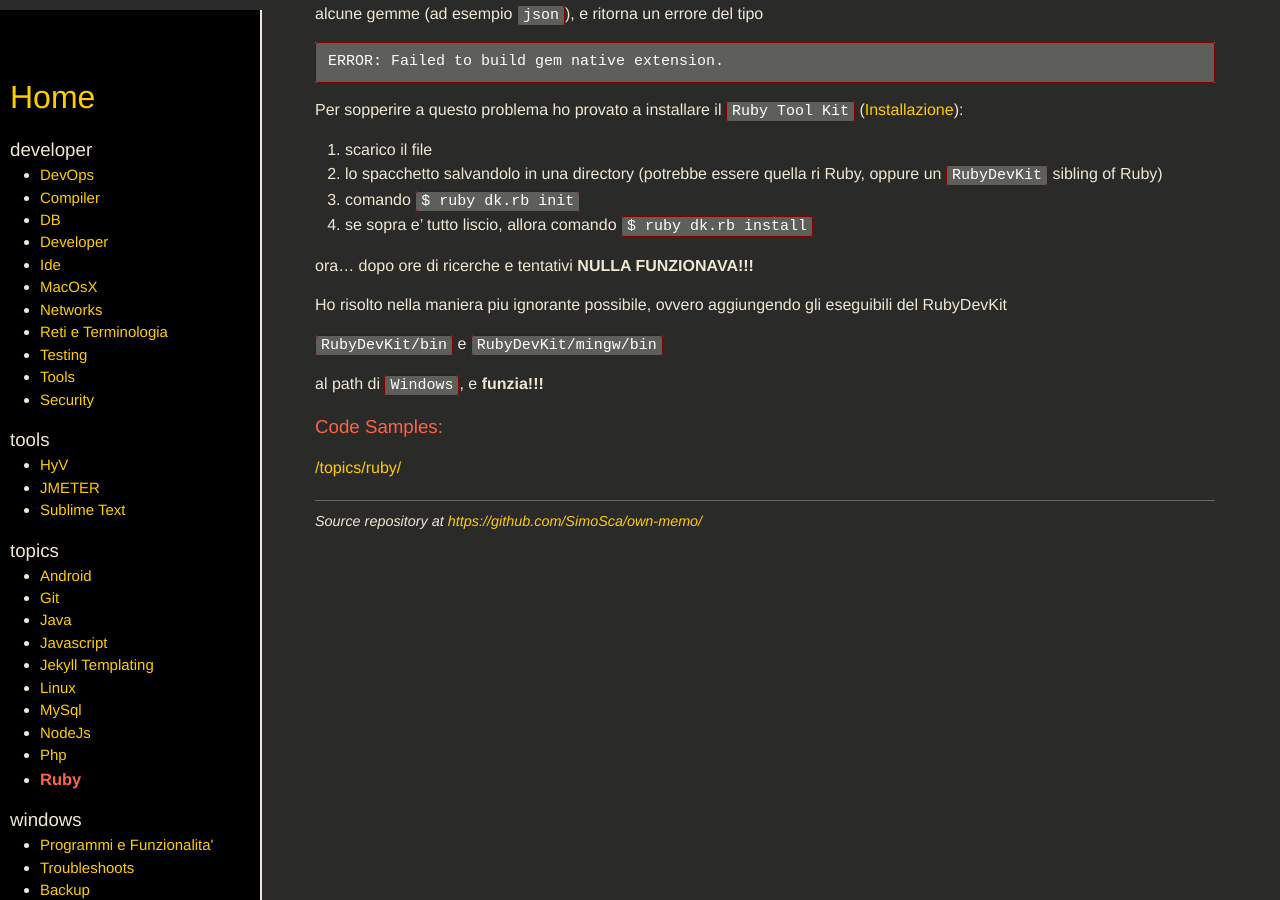
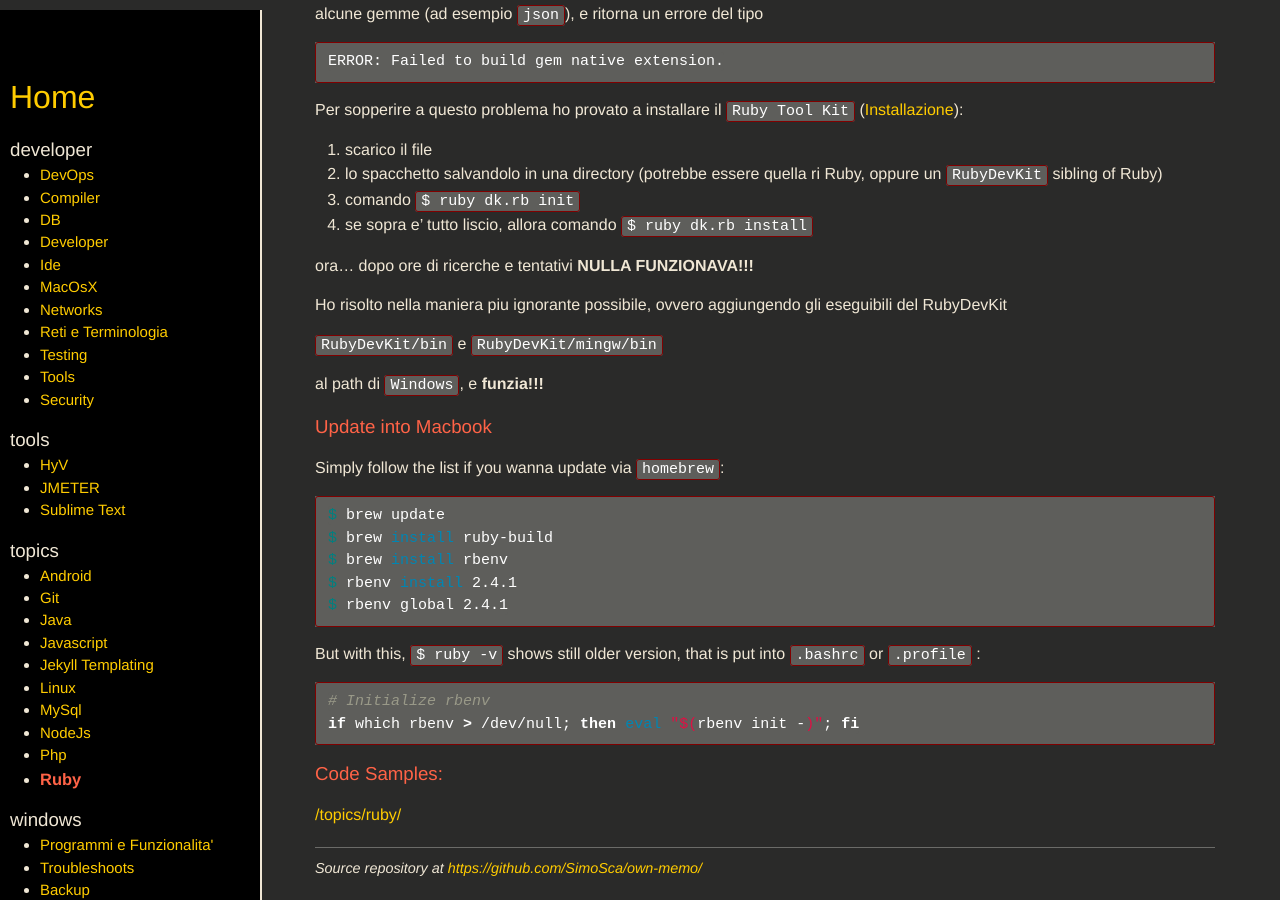
Before and after one commit to SimoSca/own-memo, a Jekyll site: the page built from _pages/topics/ruby.md, in a window 1280 px wide and 900 px high, scrolled down 2501 px. Built offline with Jekyll 4.4.1, drawn with Linux system fonts in a browser that asks for light colours; nearby versions of some CDN libraries.

Commit message:
[new] improved files

`````diff
--- a/Gemfile
+++ b/Gemfile
@@ -36,8 +36,8 @@ group :development do
     # windows polyfill
     gem 'wdm', '>= 0.1.1' if Gem.win_platform?
 
-    # to make personal autoreload webslocket based
-    gem "enomis-websocket", github: "black/enomis-websocket", branch: "master"
+    # to make personal autoreload websocket based
+    gem "enomis-websocket", github: "SimoSca/rubygem-enomis-websocket", branch: "master"
     # to call server, both http and websocket, as daemon
     gem 'daemons' # not working in windows
 end
--- a/_pages/topics/ruby.md
+++ b/_pages/topics/ruby.md
@@ -150,3 +150,23 @@ Ho risolto nella maniera piu ignorante possibile, ovvero aggiungendo gli eseguib
 `RubyDevKit/bin` e `RubyDevKit/mingw/bin`
 
 al path di `Windows`, e **funzia!!!**
+
+
+### Update into Macbook
+
+Simply follow the list if you wanna update via `homebrew`:
+
+````bash
+$ brew update
+$ brew install ruby-build
+$ brew install rbenv
+$ rbenv install 2.4.1
+$ rbenv global 2.4.1
+````
+
+But with this, `$ ruby -v` shows still older version, that is put into `.bashrc` or `.profile` :
+
+````bash
+# Initialize rbenv
+if which rbenv > /dev/null; then eval "$(rbenv init -)"; fi
+````
`````
